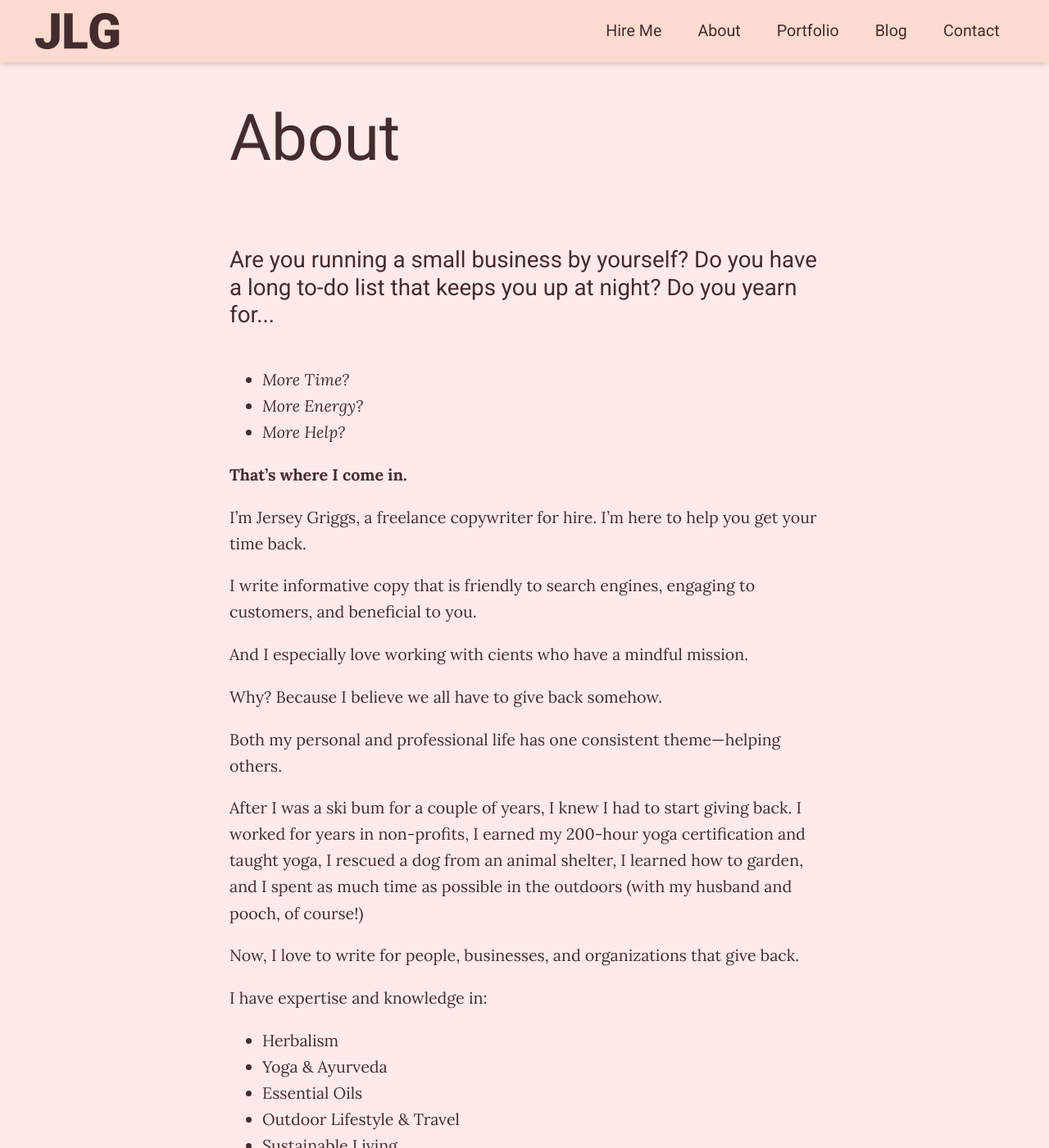
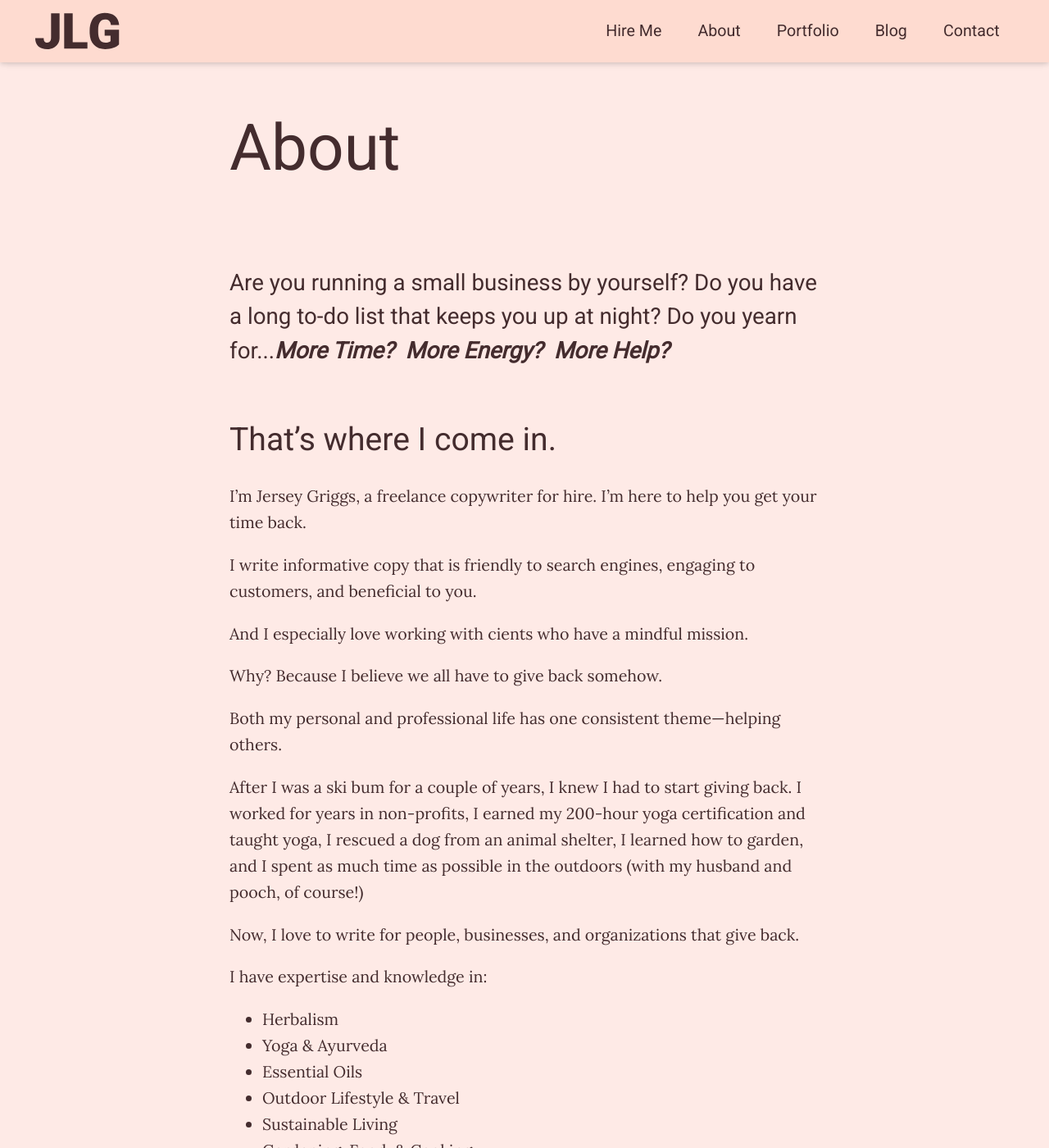
Before and after one commit to jersey-griggs/jersey.griggs.github.io, a Jekyll site: the page built from about/index.html, in a window 1280 px wide and 1400 px high. Shown: the whole window at 82% size. Built offline with Jekyll 4.4.1, drawn with Linux system fonts in a browser that asks for light colours.

Commit message:
new hero

```diff
--- a/_sass/minima/_base.scss
+++ b/_sass/minima/_base.scss
@@ -70,7 +70,7 @@ h5 {
   @include interpolate((padding-top, padding-bottom), 20rem, 70rem, 0rem, 0.5rem);
   font-family: 'Roboto', sans-serif;
   font-weight: 500;
-  line-height: 1.2;
+  line-height: 1.5;
 }
 
 h1 {
--- a/_sass/minima/_layout.scss
+++ b/_sass/minima/_layout.scss
@@ -226,6 +226,7 @@
       text-align: center;
       margin-bottom: 0;
       padding-top: 60px;
+      padding-bottom: 0;
     }
 
     h3 {
--- a/about/index.html
+++ b/about/index.html
@@ -3,14 +3,9 @@ layout: page
 title: About
 ---
 <div class="text container">
-<h4>Are you running a small business by yourself? Do you have a long to-do list that keeps you up at night? Do you yearn for...</h4>
-<ul>
-<li><em>More Time?</em></li>
-<li><em>More Energy?</em></li>
-<li><em>More Help?</em></li>
-</ul>
+<h4>Are you running a small business by yourself? Do you have a long to-do list that keeps you up at night? Do you yearn for...<em><strong>More Time?</strong></em><em>&nbsp;&nbsp;<strong>More Energy?</strong></em><em>&nbsp;&nbsp;<strong>More Help?</strong></em></h4>
 
-<p><strong>That’s where I come in.</strong></p>
+<h3>That’s where I come in.</h3>
 
  <p>I’m Jersey Griggs, a freelance copywriter for hire. I’m here to help you get your time back.</p>
 
```
